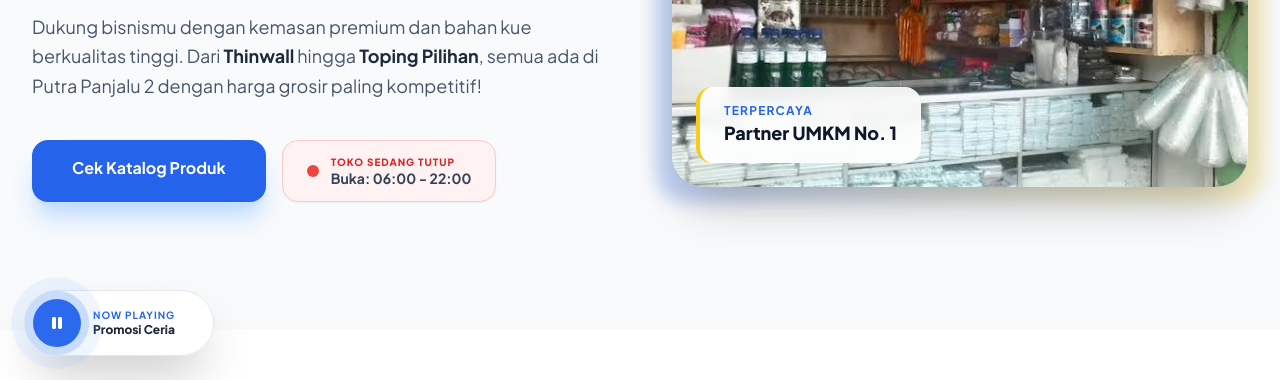
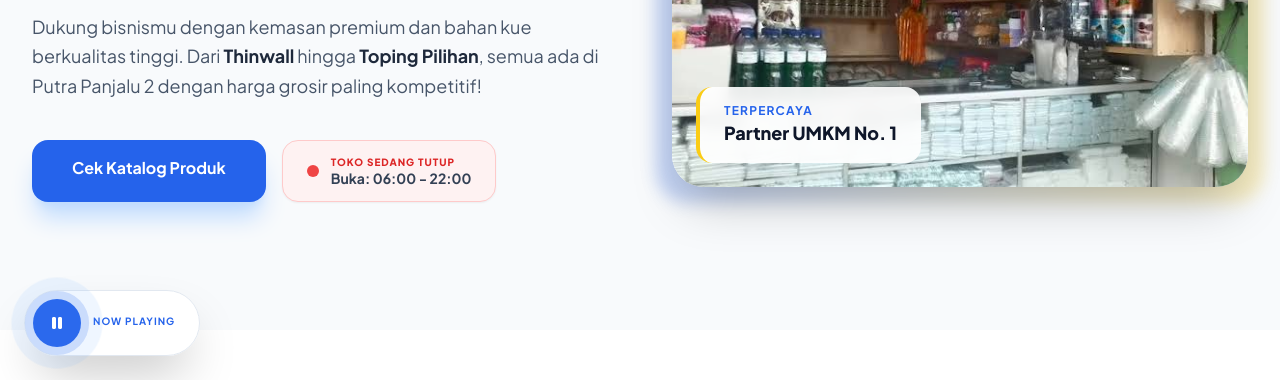
Before and after one commit to 1amkaizen/putra-panjalu, a plain HTML site: page index.html in a window 1280 px wide. Shown: the part 420-800 px from the top of the page. Drawn offline with nearby package versions, Linux system fonts and the light colour scheme.

Commit message:
Fix HTML structure by removing an extra line

```diff
--- a/index.html
+++ b/index.html
@@ -560,7 +560,7 @@
                     <div class="flex flex-col">
                         <span class="text-[10px] font-bold text-blue-600 uppercase tracking-widest leading-none mb-1">Now
                             Playing</span>
-                        <span class="text-xs font-extrabold text-slate-800 leading-none truncate w-24">Promosi Ceria</span>
+
                     </div>
 
                     <audio id="promo-music" loop autoplay>
```
